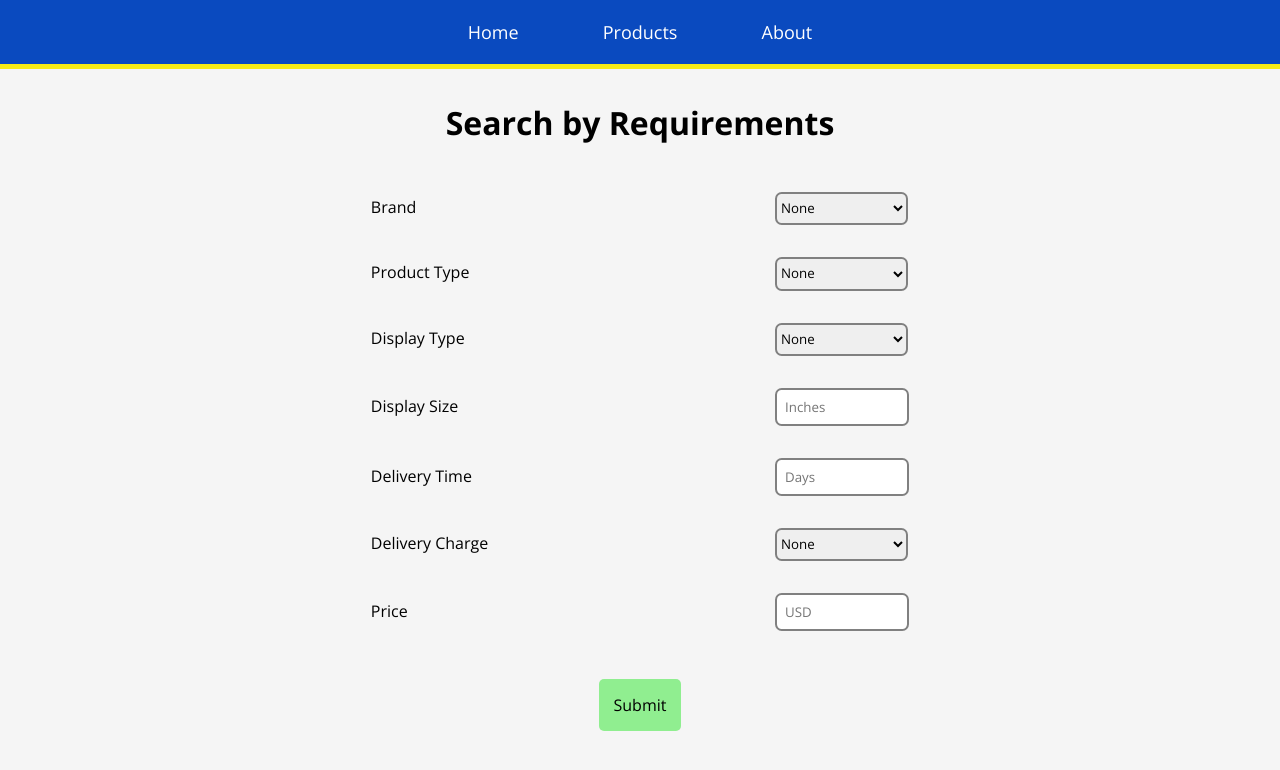
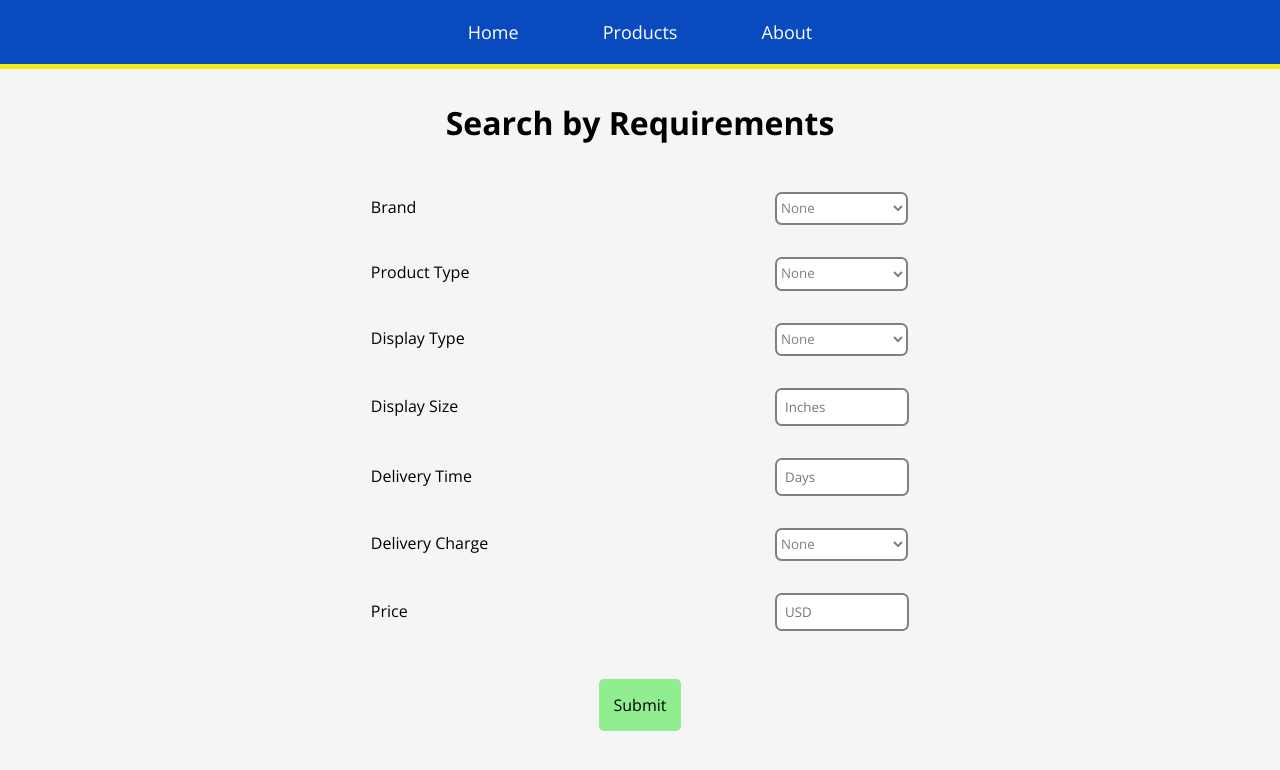
Before and after one commit to SiriusCrack/CS360BestBusy, a Django app: page /store/byrequirement in a window 1280 px wide. Shown: the top 770 px of the page. Run offline with Django 4.2, Linux system fonts and the light colour scheme.

Commit message:
Update servicerequirements.css

```diff
--- a/BestBuy/store/static/css/servicerequirements.css
+++ b/BestBuy/store/static/css/servicerequirements.css
@@ -30,9 +30,12 @@
    font-weight: lighter;
    border-radius: 0.5em;
    border: 2px solid grey;
+   background-color: white;
+   color: grey;
 }
 
 .option_wrapper > input {
+   font-weight: lighter;
    width: calc(10em - 19.2px);
 }
 .option_wrapper > .checkbox {
```
